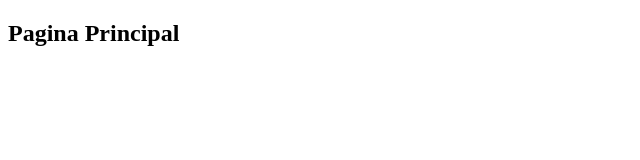
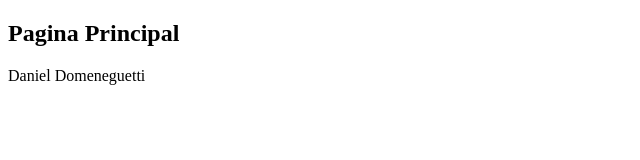
Before and after one commit to Domeneguetti/aula-01, a plain HTML site: page index.html in a window 1280 px wide. Shown: the whole page, without its empty margins (0-640 px from the left). Drawn offline with Linux system fonts and the light colour scheme.

Commit message:
incluir um nome na página

```diff
--- a/index.html
+++ b/index.html
@@ -7,5 +7,6 @@
 </head>
 <body>
     <h2>Pagina Principal</h2>
+    <p>Daniel Domeneguetti</p>
 </body>
 </html>
```
